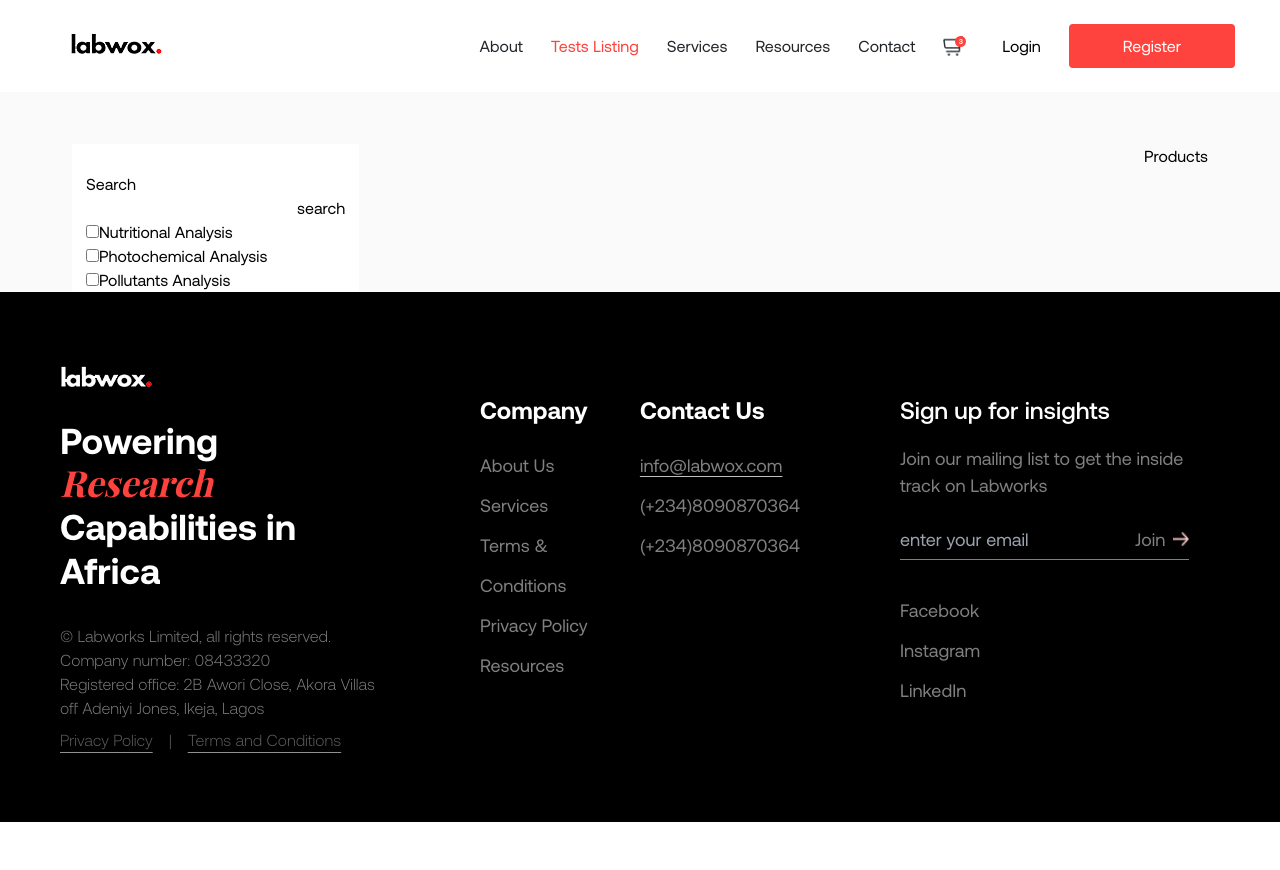
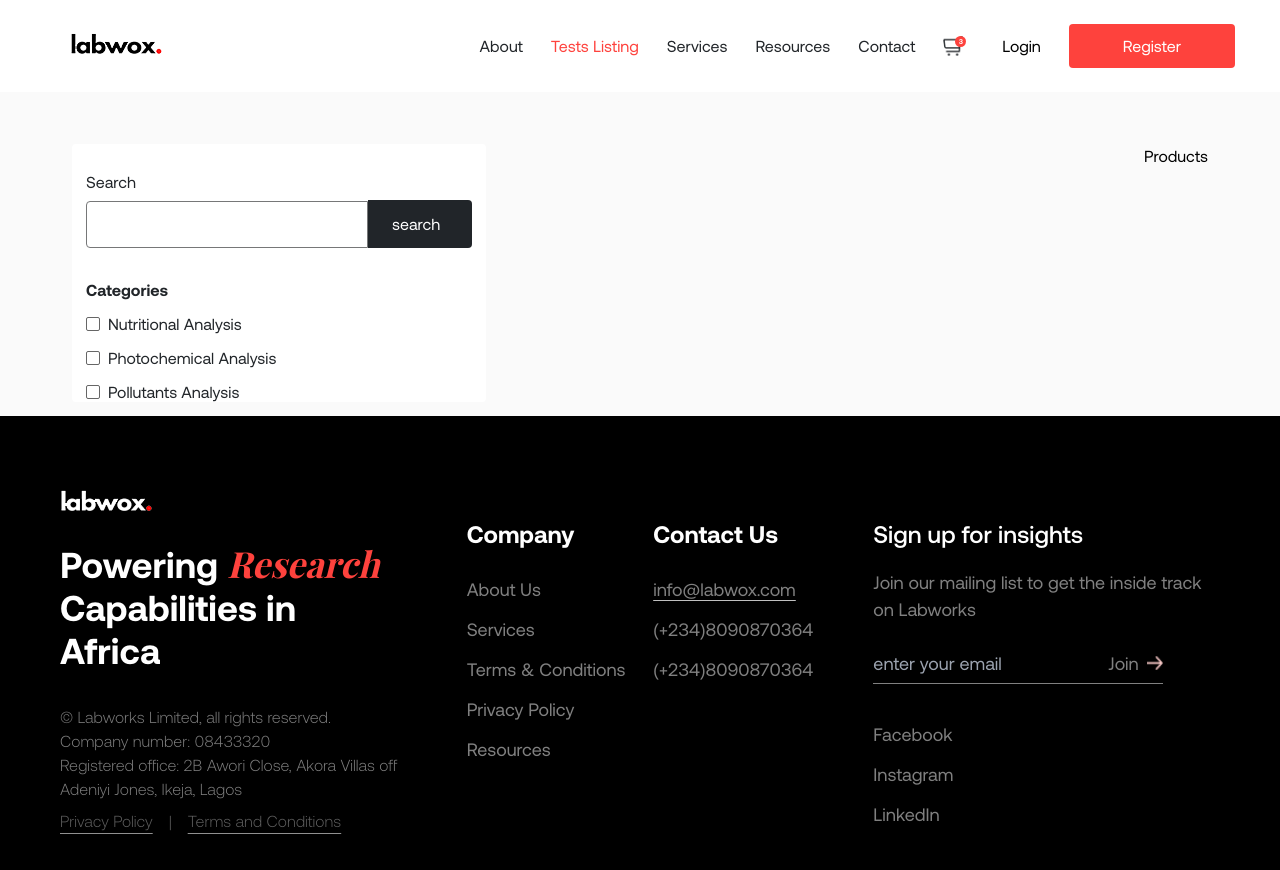
Before and after one commit to A-believer/Labwox, a React (Vite) app: page /testlisting in a window 1280 px wide. Shown: the top 870 px of the page. Before the commit the page ends 822 px from the top, so only its background shows below. Built offline with nearby package versions, Linux system fonts and the light colour scheme; a web font is replaced by a local one.

Commit message:
Product sidebar component complete

```diff
--- a/src/components/Footer.jsx
+++ b/src/components/Footer.jsx
@@ -14,7 +14,7 @@ const Footer = () => {
         <img src={footerLogo} alt="footer-logo w-full h-full" loading="lazy"/>
       </div>
 
-      <div className="lg:grid grid-cols-1 lg:grid-cols-3 lg:gap-x-[100px]">
+      <div className="lg:grid grid-cols-1 lg:grid-cols-3 lg:gap-x-[60px]">
 
       {/* First footer section */}
         <div className="w-full">
@@ -37,9 +37,9 @@ const Footer = () => {
         </div>
 
 
-        <div className="flex lg:flex-row flex-col gap-x-[25px] gap-y-[60px] w-full justify-between mt-[80px] lg:mt-0">
+        <div className="flex lg:flex-row flex-col gap-x-[25px] gap-y-[30px] w-full justify-between mt-[30px] lg:mt-0">
             {/* Second Footer Section */}
-          <div className="">
+          <div>
             <p className="text-white lg:text-[24px] font-bold lg:leading-[28.8px] mb-[20px]">Company</p>
             <ul className="text-white/50 leading-[40px] lg:text-[18px] text-[14px] w-fit">
               <li><Link to="/about">About Us</Link></li>
@@ -63,7 +63,7 @@ const Footer = () => {
 
 
         {/* Fourth Section */}
-        <div className="lg:mt-0 mt-[70px]">
+        <div className="lg:mt-0 mt-[30px] lg:mb-0 mb-12">
           <p className="text-white lg:text-[24px] font-medium lg:leading-[28.8px] mb-[20px] w-fit">Sign up for insights</p>
 
           <ul className="text-white/50 leading-[40px] lg:text-[18px] text-[14px] w-full">
@@ -72,19 +72,18 @@ const Footer = () => {
                 track on Labworks
             </li>
             <li>
-              <form action="" method="post" className=" flex mt-[20px] mb-[30px] cursor-pointer">
+              <div className=" flex mt-[20px] mb-[30px] cursor-pointer">
                 <input placeholder="enter your email" type="email" name="email" id="email" className="bg-clear border-b active:border-b ring-0 active:ring:-0 focus:ring-0 outline-none active:outline-none focus:outline-none text-white/50  active:bg-clear" />
                 <button type="button" className="flex items-center gap-2 border border-b-1 border-b-white/50 border-t-0 border-l-0 border-r-0">
                   <span>Join</span>
                   <img src={arrow} alt="arrow" className="w-[16px] h-[16px]" loading="lazy"/>
                 </button>
 
-                </form>
+                </div>
             </li>
               <li><a href="#facebook">Facebook</a></li>
               <li><a href="#instagram">Instagram</a></li>
               <li><a href="#linkedin">LinkedIn</a></li>
-
           </ul>
 
         </div>
--- a/src/components/ProductSidebar.jsx
+++ b/src/components/ProductSidebar.jsx
@@ -1,29 +1,58 @@
 import { category } from "../data/data"
+import filter from "../assets/filter.png"
+import { useState } from "react"
 
 
-// eslint-disable-next-line react/prop-types
-const ProductSidebar = ({ checked, onChange }) => {
-
-
+const ProductSidebar = () => {
+    const [view, setView] = useState(false)
 
   return (
-      <section className="bg-white lg:pt-7 pt-0 lg:px-[14px] px-0">
-         <p>Search</p>
-          <div>
-              <input type="text" />
-              <button type="button">search</button>
+      <section className="bg-white lg:pt-7 pt-0 lg:px-[14px] px-0 text-blackii text-base leading-5 font-normal rounded">
+
+          {/* Desktop View  */}
+          <div className="lg:block hidden">
+               <p>Search</p>
+          <div className="mt-2 flex justify-center items-center">
+              <input type="text"  className="rounded-l w-[282px] h-[47px] border border-grey ring-0 outline-none pl-4"/>
+              <button type="button" className="bg-blackii text-white py-[14px] pl-6 pr-8 rounded-r">search</button>
          </div>
-          <div>
+          <div className="mt-8 bg-white">
+              <p className="font-bold">Categories</p>
               {category.map((cat, i) => (
-                  <div key={i}>
-                      <label htmlFor="">
-                          <input type="checkbox" className="indeterminate:bg-grey checked:bg-orange"  checked={checked}
-        onChange={onChange} />
-                          {cat}
+                  <div key={i} className="my-[14px]">
+                      <label htmlFor="" className="flex justify-start items-center gap-2">
+                          <input type="checkbox" className="appearance-none h-[14px] w-[14px] checked:bg-green border border-greyiii rounded-[2px] z-10" />
+                          <p>{cat}</p>
                       </label>
                   </div>
               ))}
-         </div>
+          </div>
+          </div>
+
+
+          {/* Mobile View  */}
+
+          <div className="lg:hidden block">
+
+              <div className="mt-2 flex justify-center items-center w-full">
+                  <input type="text" className="rounded-l h-[47px] w-[70%] border border-grey ring-0 outline-none pl-4"/>
+                  <button type="button" className="bg-blackii flex justify-center items-center  gap-2 text-white py-[12px] px-1 rounded-r w-[30%]" onClick={() => setView((prev) => !prev)}>
+                  <img src={filter} alt="filter" className="w-6 h-6" />
+                  <span>Filter</span></button>
+              </div>
+
+              {view && <div className="absolute top-[130px] w-[90%] bg-white rounded">
+              <p className="font-bold mt-4 ml-4">Categories</p>
+              {category.map((cat, i) => (
+                  <div key={i} className="my-[14px] px-4 py-2" >
+                      <label htmlFor="" className="flex justify-start items-center gap-2">
+                          <input type="checkbox" className="appearance-none h-[14px] w-[14px] checked:bg-green border border-greyiii rounded-[2px] z-10" />
+                          <p>{cat}</p>
+                      </label>
+                  </div>
+              ))}
+          </div>}
+          </div>
     </section>
   )
 }
--- a/src/pages/TestListing.jsx
+++ b/src/pages/TestListing.jsx
@@ -1,30 +1,10 @@
-import { useState } from "react";
 import { ProductSidebar, Products } from "../components"
-import { category, productsapi } from "../data/data";
-
 
 const TestListing = () => {
-  const [selectedCategories, setSelectedCategories] = useState([]);
-
-  const handleCategoryChange = (category) => {
-    if (selectedCategories.includes(category)) {
-      setSelectedCategories(selectedCategories.filter((c) => c !== category));
-    } else {
-      setSelectedCategories([...selectedCategories, category]);
-    }
-  };
-  const filteredProducts =
-    selectedCategories.length === 0
-      ? productsapi
-      : productsapi.filter((product) =>
-          selectedCategories.includes(product.category)
-        );
-
 
   return (
-    <main className="bg-whitebgii flex lg:flex-row flex-col justify-between lg:px-[72px] pl-6 pr-4 lg:pt-[52px] pt-[31px]">
-      <div><ProductSidebar checked={selectedCategories.includes(category)}
-              onChange={() => handleCategoryChange(category)}/></div>
+    <main className="bg-whitebgii flex lg:flex-row flex-col justify-between lg:px-[72px] pl-6 pr-4 lg:pt-[52px] pt-4">
+      <div><ProductSidebar /></div>
       <div><Products/></div>
 
     </main>
--- a/tailwind.config.js
+++ b/tailwind.config.js
@@ -29,11 +29,12 @@ export default {
       'whitebgv': '#f0f3f2',
       'grey': '#767778',
       'greyii': '#f9f9fb',
+      'greyiii': '#666666',
       'yellow': '#f29b38',
       'yellowii': '#feb616',
       'yellowiii': '#eea400',
       'yellowiv': 'edb900',
-      'green': '#356741',
+      'green': '#47B86E',
       'red': '#d2120f'
     },
     fontFamily: {
```
Also changed, not shown: src/assets/filter.png (added).
